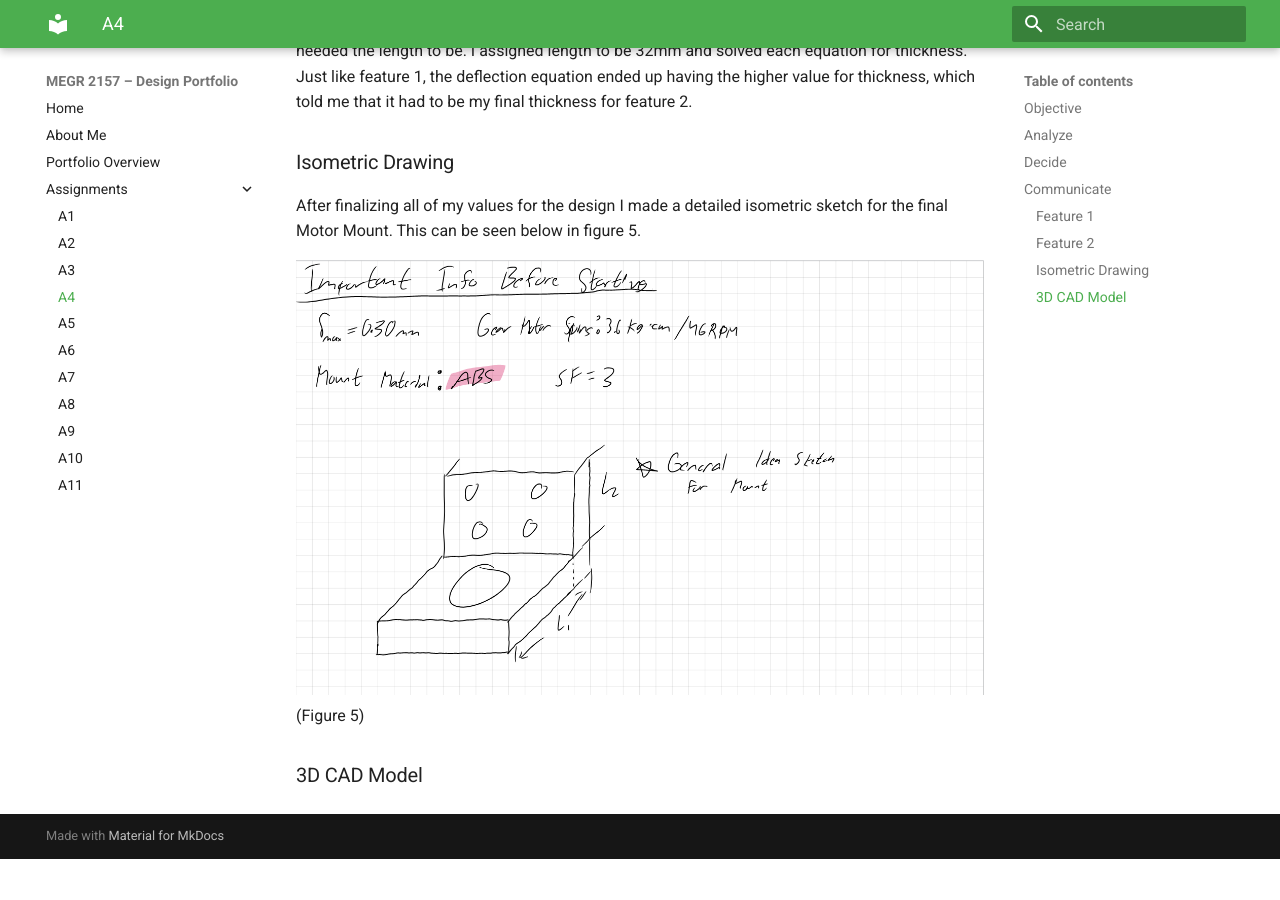
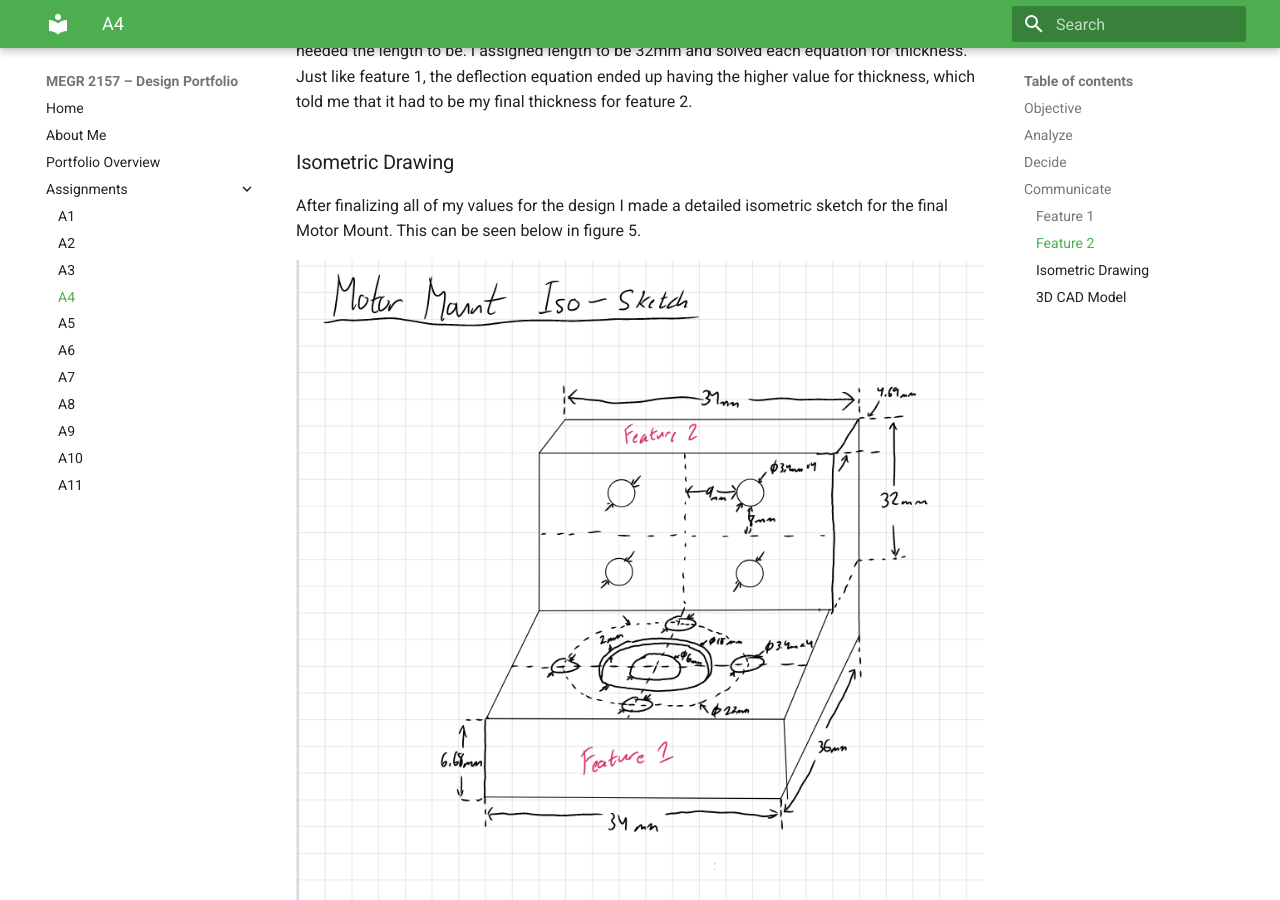
Before and after one commit to JacobShaver/design-projects-portfolio, an MkDocs documentation site: the page built from docs/assignments/A04/index.md, in a window 1280 px wide and 900 px high, scrolled down 3341 px. Built offline with MkDocs 1.6.1 and Material for MkDocs 9.7.7, drawn with Linux system fonts in a browser that asks for light colours; before the commit the page ends 4200 px from its top, so only the background shows below that.

Commit message:
Update index.md

```diff
--- a/docs/assignments/A04/index.md
+++ b/docs/assignments/A04/index.md
@@ -33,7 +33,7 @@ Next I needed to find feature 2's thickness, which is the leg that will be attac
 ### Isometric Drawing
 After finalizing all of my values for the design I made a detailed isometric sketch for the final Motor Mount. This can be seen below in figure 5.
 
-![Alt Text](Screenshot_20260916-161423.png)
+![Alt Text](Screenshot_20260916-161530.png)
 (Figure 5)
 
 ### 3D CAD Model
```
